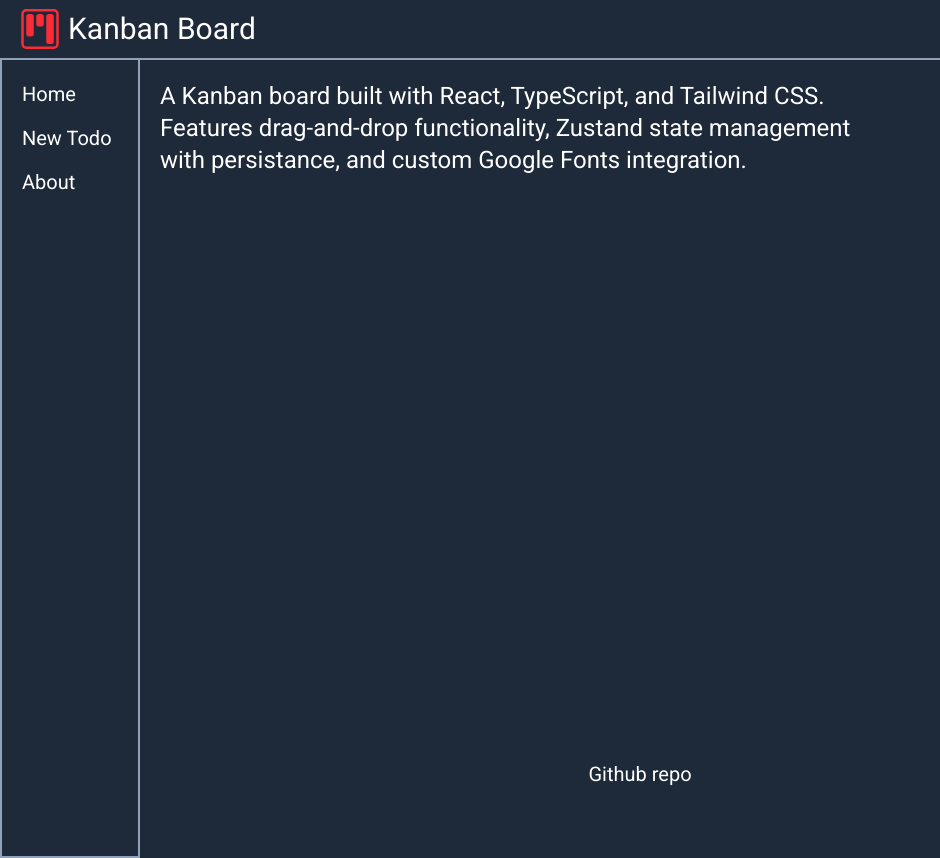
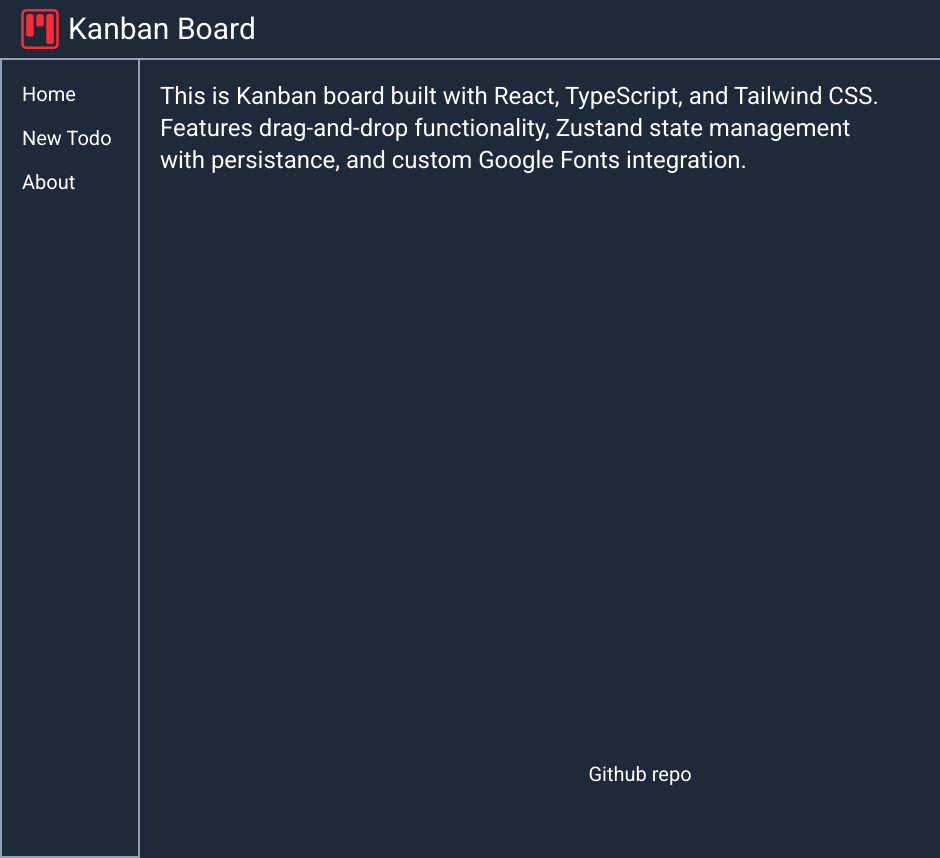
Before and after one commit to rbc33/todo-react-miniproject, a React (Vite) app: page /about in a window 1280 px wide. Shown: the whole page, without its empty margins (0-940 px from the left). Built offline with nearby package versions, Linux system fonts and the light colour scheme; the HTML template or start-up script is replaced by a standard one.

Commit message:
change About an remover TodoIcon.tsx

```diff
--- a/src/components/About.tsx
+++ b/src/components/About.tsx
@@ -1,9 +1,9 @@
 const About = () => {
 	return (
 		<div className=" text-2xl p-5 w-[60vw]">
-			A Kanban board built with React, TypeScript, and Tailwind CSS. Features
-			drag-and-drop functionality, Zustand state management with persistance,
-			and custom Google Fonts integration.
+			This is Kanban board built with React, TypeScript, and Tailwind CSS.
+			Features drag-and-drop functionality, Zustand state management with
+			persistance, and custom Google Fonts integration.
 		</div>
 	)
 }
--- a/src/components/TodoIcon.tsx
+++ /dev/null
@@ -1,20 +0,0 @@
-import { FaCheck } from 'react-icons/fa'
-import { ImCross } from 'react-icons/im'
-import useTodoStore, { type Todo } from '../store/store'
-import { FaBarsProgress } from 'react-icons/fa6'
-import { IoMdCheckboxOutline } from 'react-icons/io'
-
-interface ToggleIconProps {
-	todo: Todo
-}
-
-const TodoIcon = ({ todo }: ToggleIconProps) => {
-	if (todo.status === 'To Do')
-		return <FaCheck className="text-green-500 size-5" />
-	if (todo.status === 'In Progress')
-		return <FaBarsProgress className="text-slate-500 size-5" />
-	if (todo.status === 'Done')
-		return <IoMdCheckboxOutline className="text-red-500 size-5" />
-}
-
-export default TodoIcon
```
